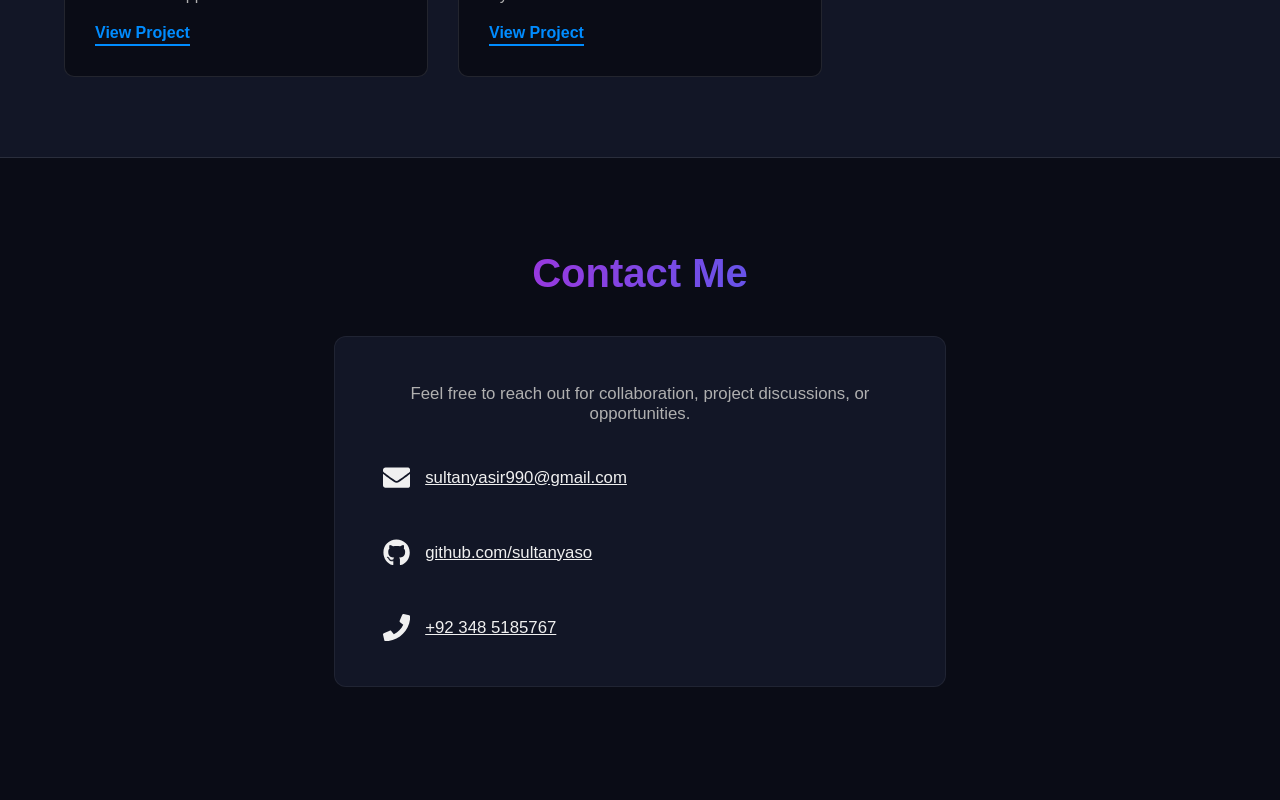
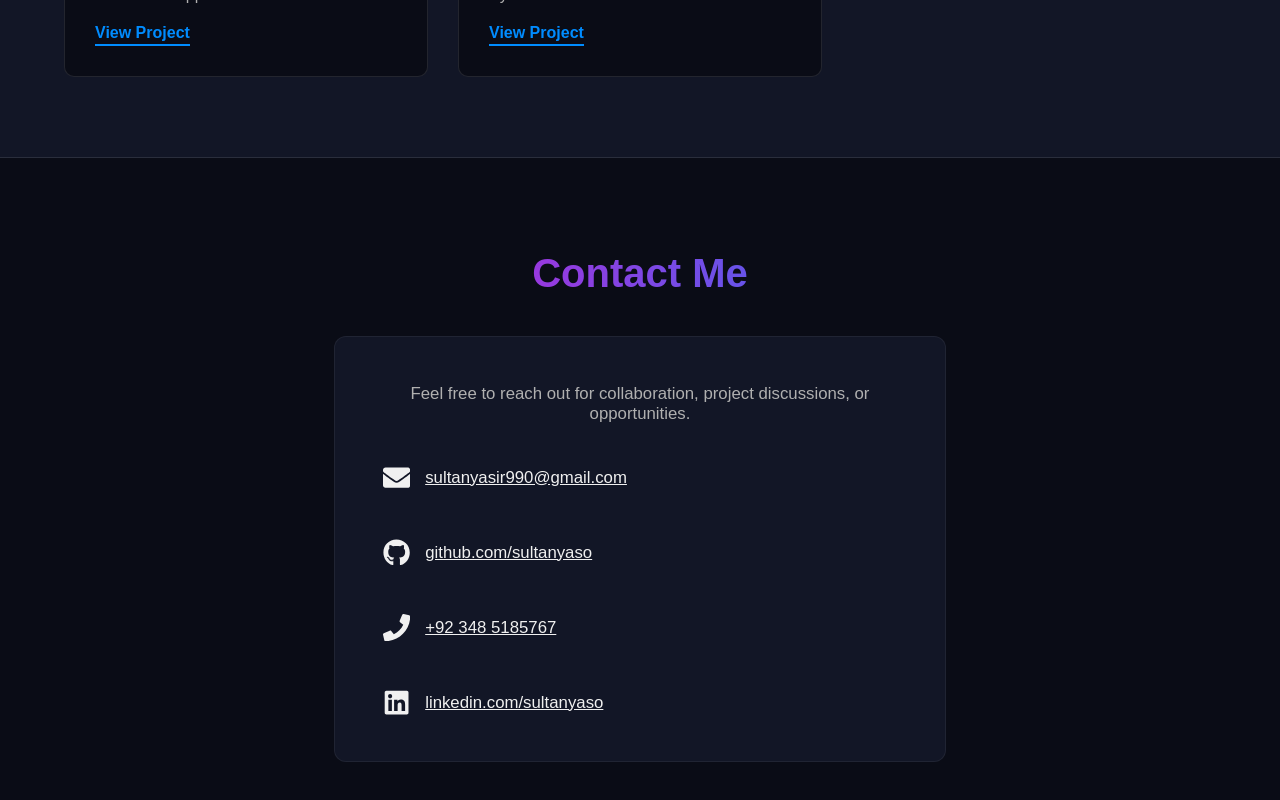
Before and after one commit to sultanyaso/my-portfolio, a React (Create React App) app: page / in a window 1280 px wide. Shown: the part 2443-3243 px from the top of the page. Before the commit the page ends 3190 px from the top, so only its background shows below. Built offline with nearby package versions, Linux system fonts and the light colour scheme.

Commit message:
Add Linkedin to contact

```diff
--- a/src/components/Contact.js
+++ b/src/components/Contact.js
@@ -1,5 +1,5 @@
 import React from 'react';
-import { FaEnvelope, FaPhone, FaGithub } from 'react-icons/fa';
+import { FaEnvelope, FaPhone, FaGithub, FaLinkedin } from 'react-icons/fa';
 import '../Contact.css';
 
 const Contact = () => {
@@ -38,6 +38,18 @@ const Contact = () => {
             <span className="contact-text">+92 348 5185767</span>
           </a>
 
+          {/* LINKEDIN */}
+          <a
+            href="https://www.linkedin.com/in/yasir-sultan-931758254?utm_source=share&utm_campaign=share_via&utm_content=profile&utm_medium=android_app"
+            target="_blank"
+            rel="noopener noreferrer"
+            className="contact-item pop"
+            style={{ animationDelay: "0.2s" }}
+          >
+            <FaLinkedin className="contact-icon" />
+            <span className="contact-text">linkedin.com/sultanyaso</span>
+          </a>
+
         </div>
       </div>
     </section>
```
